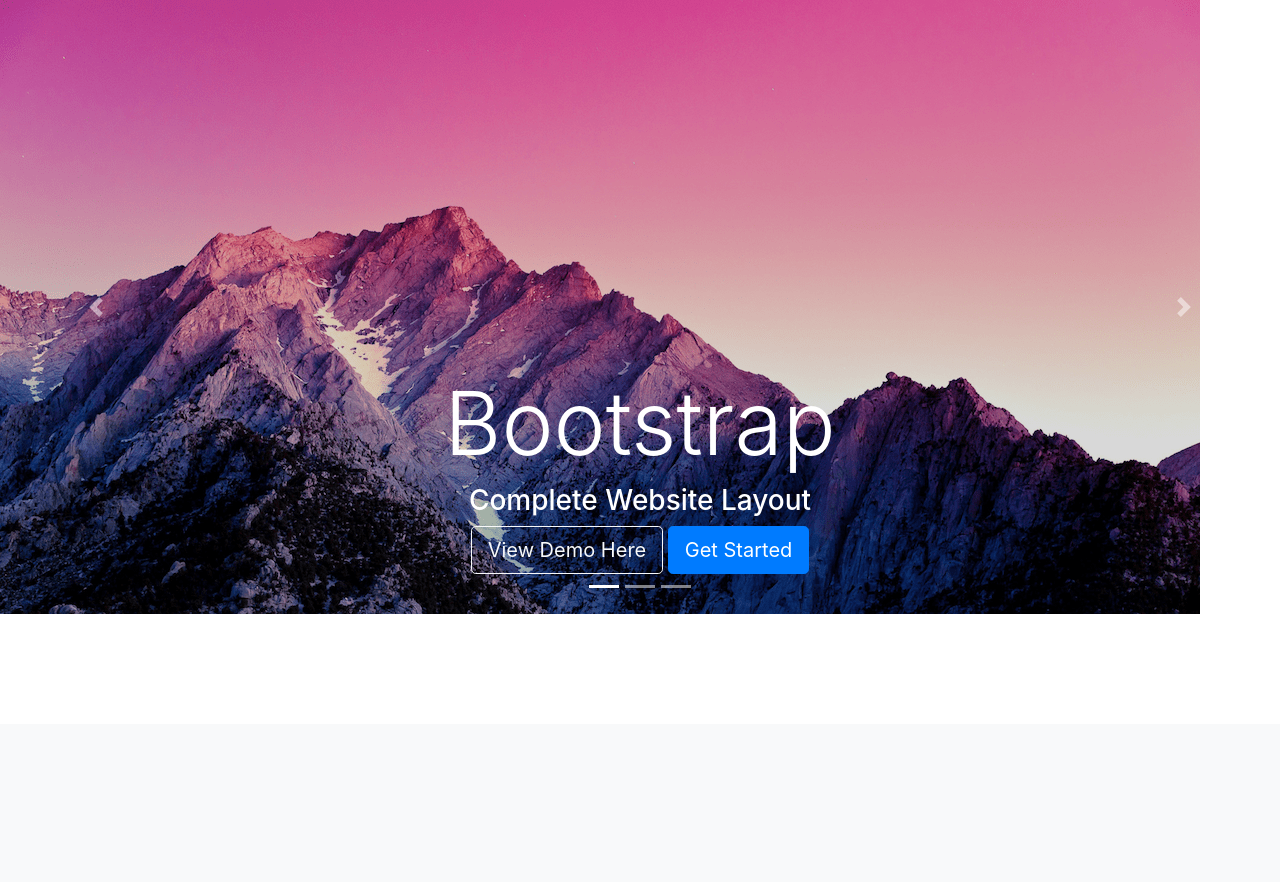
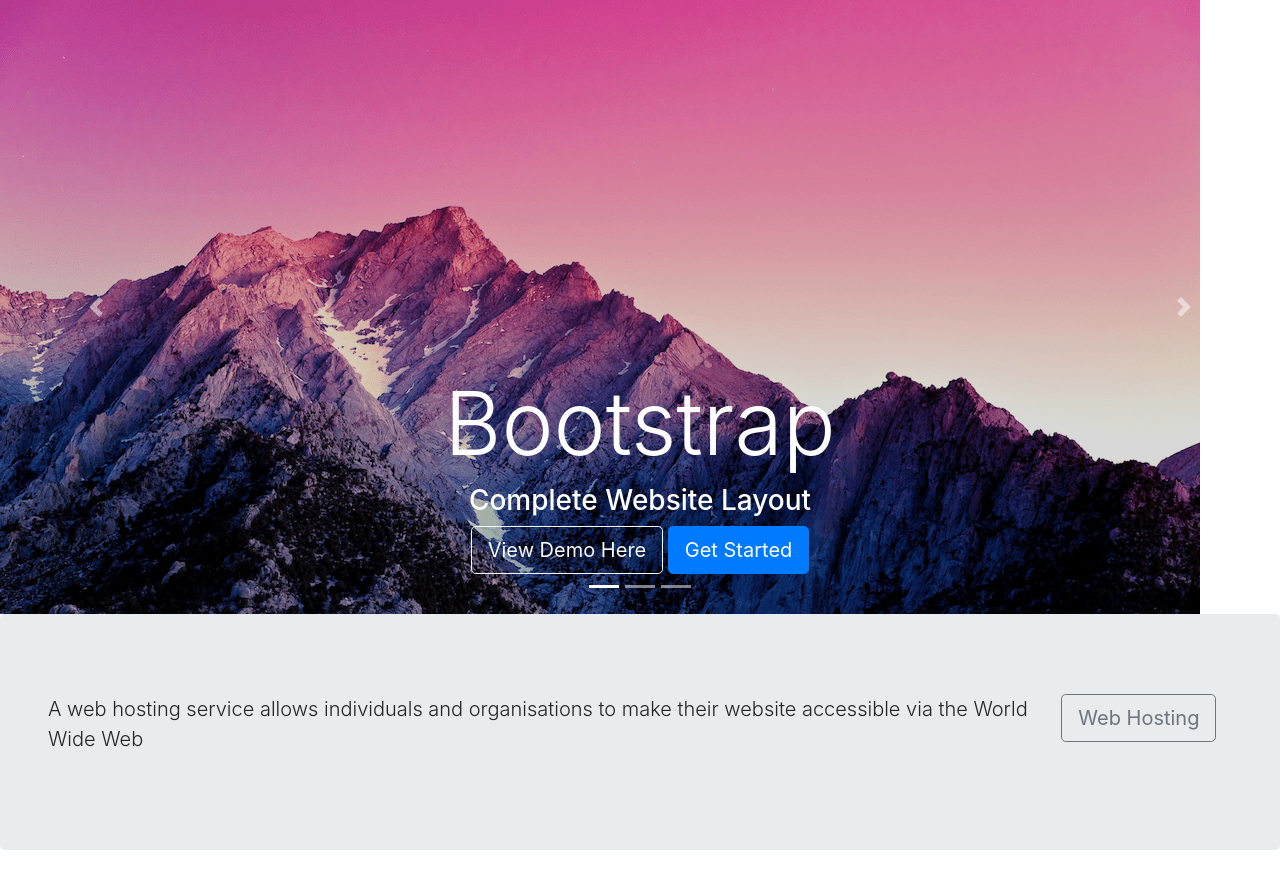
Before and after one commit to Zombiedenden/test_website2, a Flask app: page /test in a window 1280 px wide. Shown: the part 76-958 px from the top of the page. Before the commit the page ends 690 px from the top, so only its background shows below. Run offline with Flask 2, Linux system fonts and the light colour scheme; some libraries are stand-ins or nearby versions.

Commit message:
Adding Jumbotron section of front page Added under carousel section

```diff
--- a/Templates/base2.html
+++ b/Templates/base2.html
@@ -70,6 +70,18 @@
     </div>
 
     <!--- Jumbotron -->
+    <div class="container-fluid">
+        <div class="row jumbotron">
+            <div class="col-xs-12 col-sm-12 col-md-9 col-lg-9 col-xl-10">
+                <p class="lead">A web hosting service allows individuals and organisations to make their website accessible via the World Wide Web</p>
+            </div>
+            <div class="col-xs-12 col-sm-12 col-md-3 col-lg-3 col-xl-2">
+                <a href="#">
+                    <button type="button" class="btn btn-outline-secondary btn-lg">Web Hosting</button>
+                </a>
+            </div>
+        </div>
+    </div>
 
     <!--- Welcome Section -->
 
```
